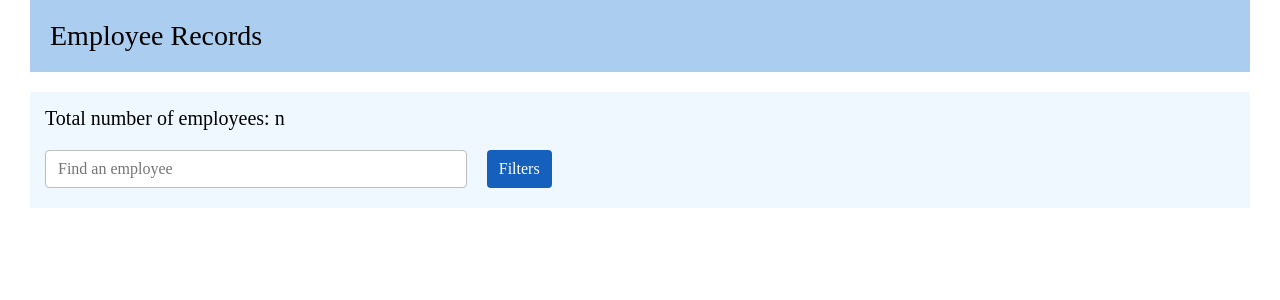
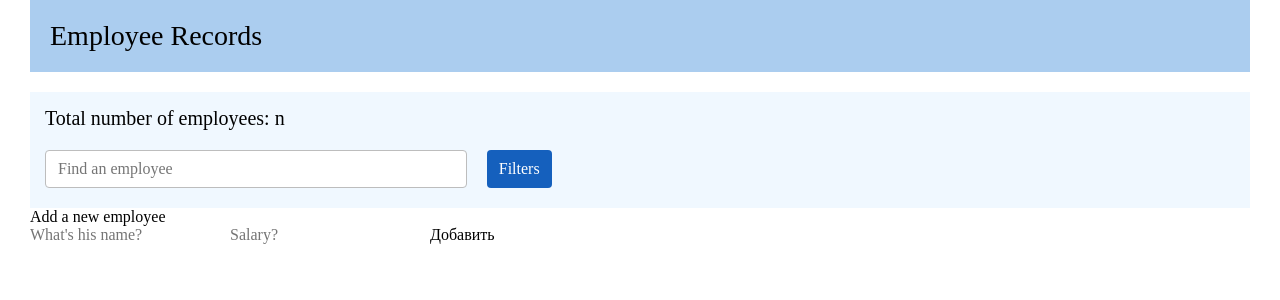
Before and after one commit to Nikita70770/Employee-Records, a React (Create React App) app: page / in a window 1280 px wide. Shown: the top 300 px of the page. Built offline with nearby package versions, Linux system fonts and the light colour scheme.

Commit message:
Create and import EmployeeFormElements and EmployeeAddForm components

```diff
--- /dev/null
+++ b/src/components/main/employees-add-form/employee-form-elements/employee-form-elements.js
@@ -0,0 +1,16 @@
+const EmployeeFormElements = () => {
+    return (
+        <div className="empl-form-elems">
+            <h2 className="empl-form-elems-title">Add a new employee</h2>
+            <div className="empl-form-elems-inner">
+                <input className="inpt inpt-empl-name" type="text" placeholder="What's his name?" />
+                <input className="inpt inpt-empl-name" type="text" placeholder="Salary?" />
+                <button className="btn-add-empl" type="submit">
+                    Добавить
+                </button>
+            </div>
+        </div>
+    );
+};
+
+export default EmployeeFormElements;
--- /dev/null
+++ b/src/components/main/employees-add-form/employees-add-form.js
@@ -0,0 +1,13 @@
+import EmployeeFormElements from './employee-form-elements/employee-form-elements';
+
+const EmployeeAddForm = () => {
+    return (
+        <section className="empl-add-form">
+            <div className="container">
+                <EmployeeFormElements />
+            </div>
+        </section>
+    );
+};
+
+export default EmployeeAddForm;
--- a/src/components/main/main.js
+++ b/src/components/main/main.js
@@ -1,9 +1,11 @@
 import SearchEmployee from './search-employee/search-employee';
+import EmployeeAddForm from './employees-add-form/employees-add-form';
 
 const Main = () => {
     return (
         <main className="main">
             <SearchEmployee />
+            <EmployeeAddForm />
         </main>
     );
 };
```
Also changed, not shown: src/components/main/employees-add/employees-add.js (deleted), src/components/main/employees-list/employees-list-item/employees-list-item.js (added).
